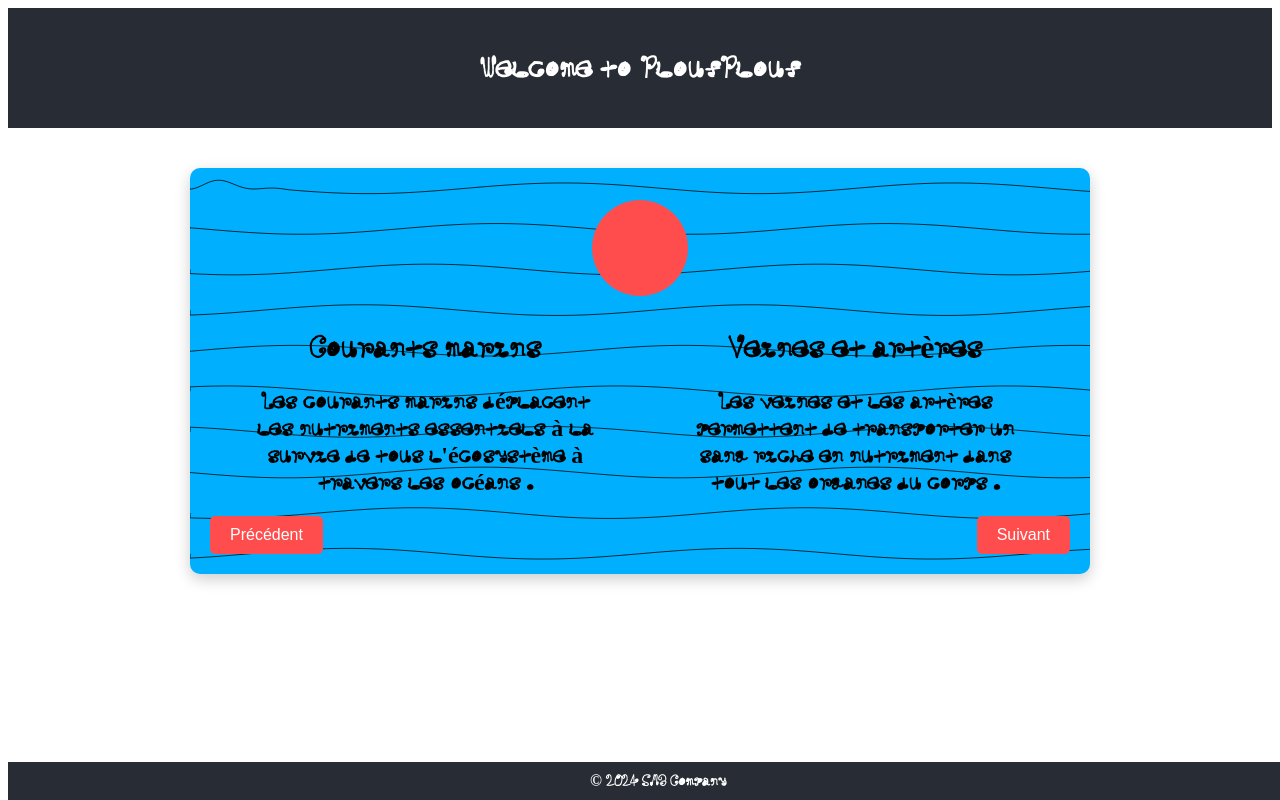
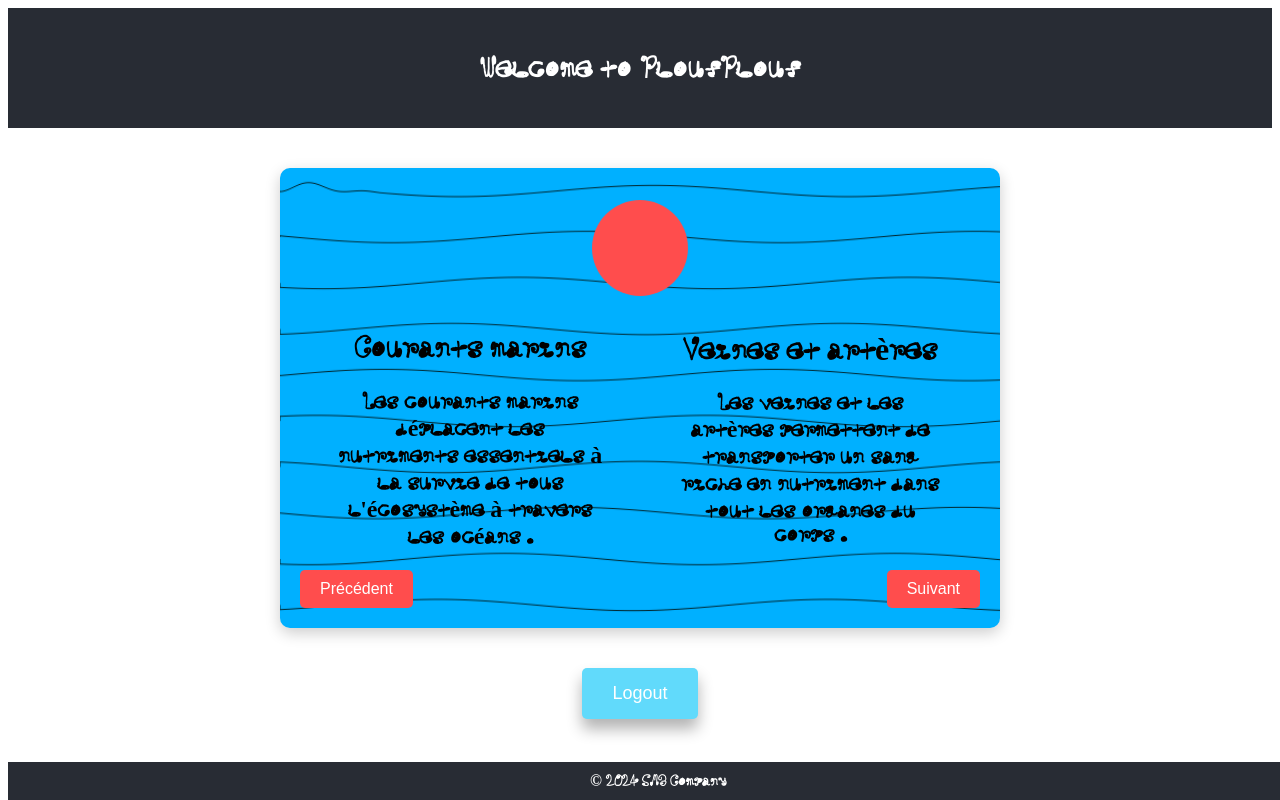
Before and after one commit to kevinGLAENTZLIN/Nuit-de-l-info-2024, a React (Create React App) app in the folder frontend/: page / in a window 1280 px wide. Built offline with nearby package versions, Linux system fonts and the light colour scheme; no server answers.

Commit message:
adding shit v2

```diff
--- a/frontend/src/pages/Home/HomePages.css
+++ b/frontend/src/pages/Home/HomePages.css
@@ -7,3 +7,10 @@
     font-family: 'CustomFont2';
     font-weight: bold;
 }
+
+.container-jaj {
+    display: flex;
+    flex-direction: column;
+    align-items: center;
+    margin-bottom: 20px;
+}
--- a/frontend/src/pages/Home/HomePages.jsx
+++ b/frontend/src/pages/Home/HomePages.jsx
@@ -1,15 +1,26 @@
 import React from 'react';
+import { useNavigate } from "react-router-dom";
 import OceanBodySlider from '../../components/OceanBodySlider/OceanBodySlider';
 import './HomePages.css';
 
 const HomePage = () => {
+  const navigate = useNavigate();
+
   return (
     <div className='font2'>
       <header style={styles.header}>
         <h1 style={styles.title}>Welcome to PloufPlouf</h1>
       </header>
       <main style={styles.main}>
-        <OceanBodySlider />
+        <div className='container-jaj'>
+          <OceanBodySlider />
+          <button
+            className='login-button'
+            onClick={() => navigate('/login')}
+            type='button'>
+            Logout
+          </button>
+        </div>
       </main>
       <footer style={styles.footer}>
         <p>© 2024 SM3 Company</p>
```
